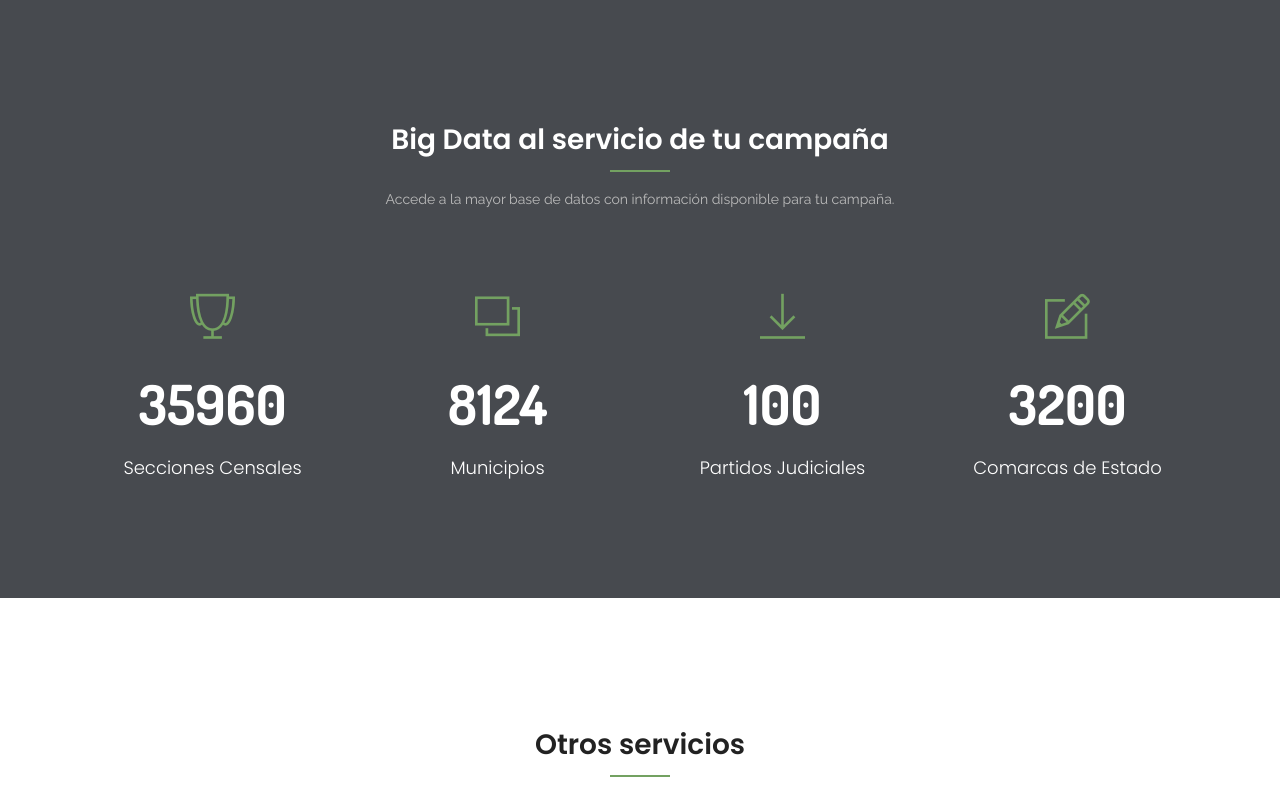
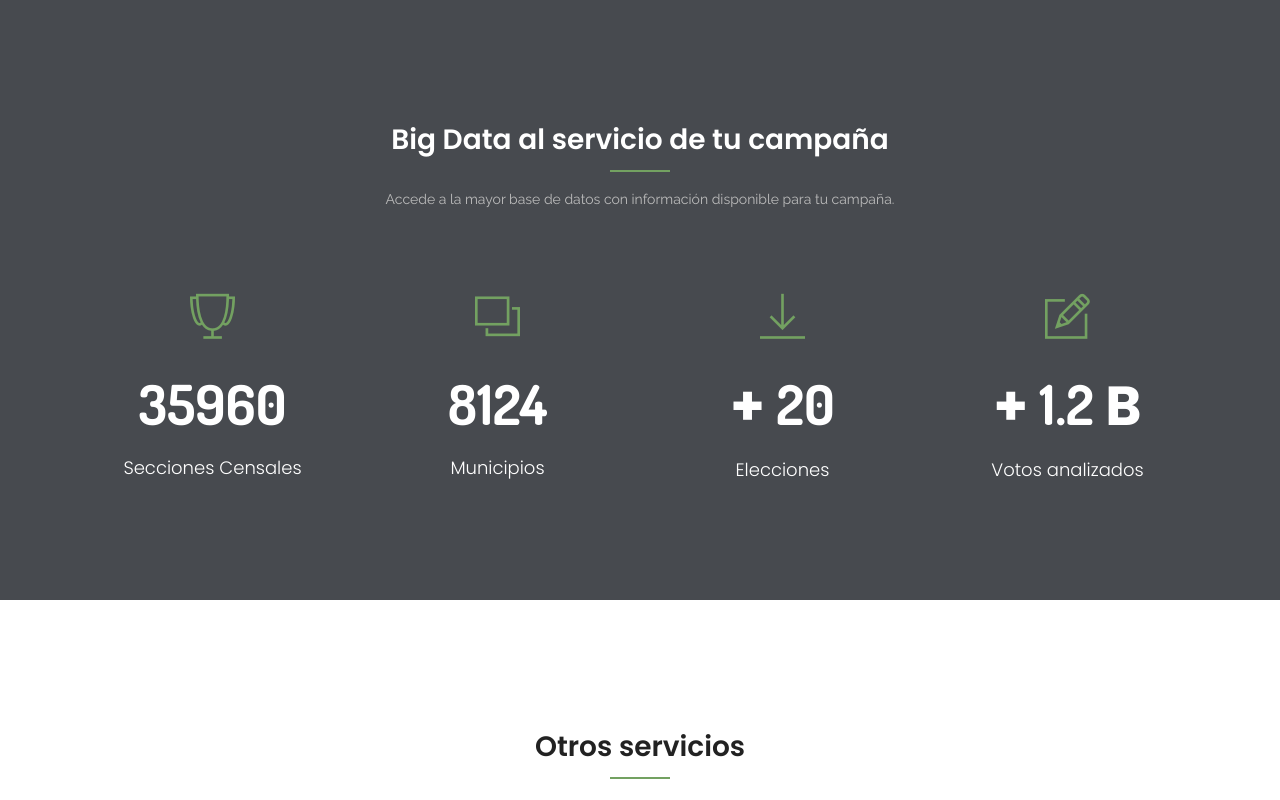
Before and after one commit to enredacoop/wlynx, a plain HTML site: page index.html in a window 1280 px wide. Shown: the part 2966-3766 px from the top of the page. Drawn offline with nearby package versions, Linux system fonts and the light colour scheme; no server answers.

Commit message:
- Fix abrir enlace webs empresa en nueva ventana. - Cambiar contadores.

```diff
--- a/index.html
+++ b/index.html
@@ -325,8 +325,8 @@
                                 <span class="icon">
                                     <i class="ti-download"></i>
                                 </span>
-                                <h3 class="count">100</h3>
-                                <h6>Partidos Judiciales</h6>
+                                <h3>+ <span class="count">20</span> </h3>
+                                <h6>Elecciones</h6>
                             </div>
                         </div>
 
@@ -335,8 +335,8 @@
                                 <span class="icon">
                                     <i class="ti-pencil-alt"></i>
                                 </span>
-                                <h3 class="count">3200</h3>
-                                <h6>Comarcas de Estado</h6>
+                                <h3>+ <span class="count">1.2</span> B</h3>
+                                <h6>Votos analizados</h6>
                             </div>
                         </div>
 
@@ -511,10 +511,10 @@
                 <div class="row">
 
                     <div class="owl-carousel-lynx owl-theme col-sm-12">
-                        <a href="http://enreda.coop/">
+                        <a href="http://enreda.coop/" target="_blank">
                             <img src="img/enreda.png" alt="">
                         </a>
-                        <a href="https://creandoconciencia.es/">
+                        <a href="https://creandoconciencia.es/" target="_blank">
                             <img src="img/creando_conciencia.png" alt="">
                         </a>
                     </div>
```
